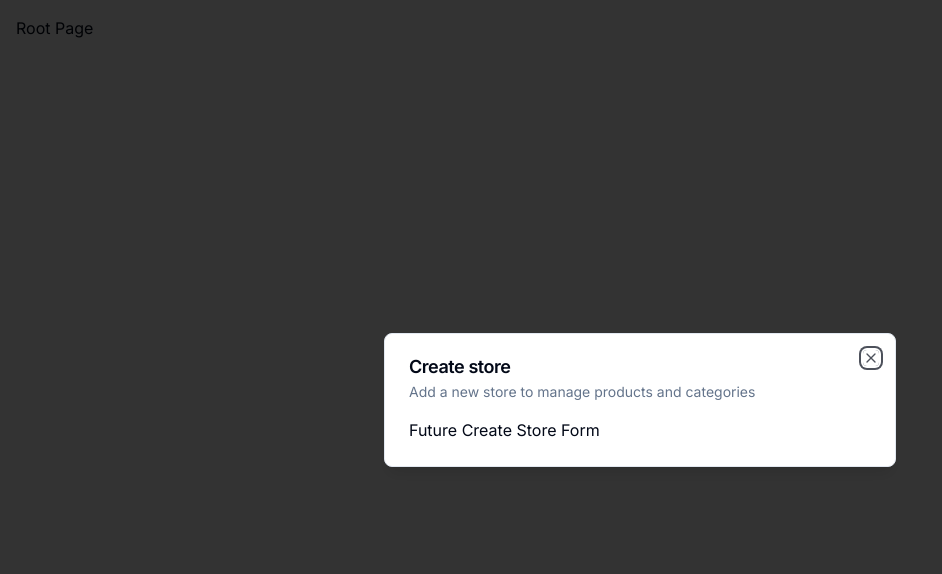
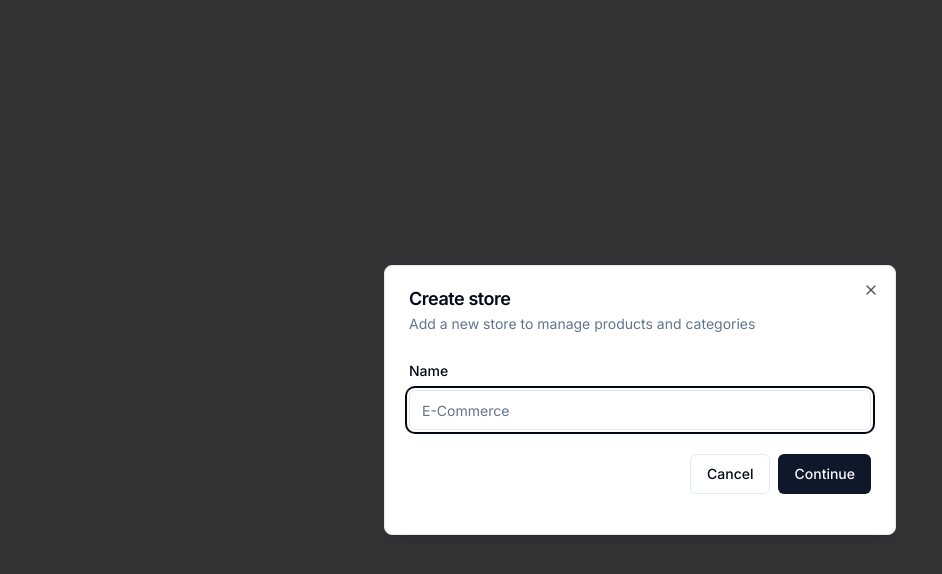
Before and after one commit to SkrNeymar/next-store-admin, a Next.js app: page / in a window 1280 px wide. Shown: the top 574 px of the page, without its empty margins (0-942 px from the left). Built offline with nearby package versions, Linux system fonts and the light colour scheme.

Commit message:
Add form components

```diff
--- a/app/(root)/page.tsx
+++ b/app/(root)/page.tsx
@@ -14,5 +14,5 @@
     }
   }, [isOpen, onOpen])
 
-  return <div className="p-4">Root Page</div>
+  return <div></div>
 }
--- a/components/modals/storeModal.tsx
+++ b/components/modals/storeModal.tsx
@@ -1,10 +1,39 @@
 "use client"
+import * as z from "zod"
+import { useForm } from "react-hook-form"
+import { zodResolver } from "@hookform/resolvers/zod"
 
 import { Modal } from "@/components/ui/modal"
 import { useStoreModal } from "@/hooks/useStoreModal"
+import {
+  Form,
+  FormControl,
+  FormField,
+  FormItem,
+  FormLabel,
+  FormMessage,
+} from "@/components/ui/form"
+import { Input } from "@/components/ui/input"
+import { Button } from "@/components/ui/button"
+
+const formSchema = z.object({
+  name: z.string().min(1),
+})
 
 export const StoreModal = () => {
   const storeModal = useStoreModal()
+
+  const form = useForm<z.infer<typeof formSchema>>({
+    resolver: zodResolver(formSchema),
+    defaultValues: {
+      name: "",
+    },
+  })
+
+  const onSubmit = async (values: z.infer<typeof formSchema>) => {
+    console.log(values)
+    // TODO: Create store
+  }
 
   return (
     <Modal
@@ -13,7 +42,33 @@
       isOpen={storeModal.isOpen}
       onClose={storeModal.onClose}
     >
-      Future Create Store Form
+      <div>
+        <div className="space-y-4 py-2 pb-4">
+          <Form {...form}>
+            <form onSubmit={form.handleSubmit(onSubmit)}>
+              <FormField
+                control={form.control}
+                name="name"
+                render={({ field }) => (
+                  <FormItem>
+                    <FormLabel>Name</FormLabel>
+                    <FormControl>
+                      <Input placeholder="E-Commerce" {...field} />
+                    </FormControl>
+                    <FormMessage />
+                  </FormItem>
+                )}
+              />
+              <div className="pt-6 space-x-2 flex items-center justify-end w-full">
+                <Button variant="outline" onClick={storeModal.onClose}>
+                  Cancel
+                </Button>
+                <Button type="submit">Continue</Button>
+              </div>
+            </form>
+          </Form>
+        </div>
+      </div>
     </Modal>
   )
 }
--- /dev/null
+++ b/components/ui/form.tsx
@@ -0,0 +1,176 @@
+import * as React from "react"
+import * as LabelPrimitive from "@radix-ui/react-label"
+import { Slot } from "@radix-ui/react-slot"
+import {
+  Controller,
+  ControllerProps,
+  FieldPath,
+  FieldValues,
+  FormProvider,
+  useFormContext,
+} from "react-hook-form"
+
+import { cn } from "@/lib/utils"
+import { Label } from "@/components/ui/label"
+
+const Form = FormProvider
+
+type FormFieldContextValue<
+  TFieldValues extends FieldValues = FieldValues,
+  TName extends FieldPath<TFieldValues> = FieldPath<TFieldValues>
+> = {
+  name: TName
+}
+
+const FormFieldContext = React.createContext<FormFieldContextValue>(
+  {} as FormFieldContextValue
+)
+
+const FormField = <
+  TFieldValues extends FieldValues = FieldValues,
+  TName extends FieldPath<TFieldValues> = FieldPath<TFieldValues>
+>({
+  ...props
+}: ControllerProps<TFieldValues, TName>) => {
+  return (
+    <FormFieldContext.Provider value={{ name: props.name }}>
+      <Controller {...props} />
+    </FormFieldContext.Provider>
+  )
+}
+
+const useFormField = () => {
+  const fieldContext = React.useContext(FormFieldContext)
+  const itemContext = React.useContext(FormItemContext)
+  const { getFieldState, formState } = useFormContext()
+
+  const fieldState = getFieldState(fieldContext.name, formState)
+
+  if (!fieldContext) {
+    throw new Error("useFormField should be used within <FormField>")
+  }
+
+  const { id } = itemContext
+
+  return {
+    id,
+    name: fieldContext.name,
+    formItemId: `${id}-form-item`,
+    formDescriptionId: `${id}-form-item-description`,
+    formMessageId: `${id}-form-item-message`,
+    ...fieldState,
+  }
+}
+
+type FormItemContextValue = {
+  id: string
+}
+
+const FormItemContext = React.createContext<FormItemContextValue>(
+  {} as FormItemContextValue
+)
+
+const FormItem = React.forwardRef<
+  HTMLDivElement,
+  React.HTMLAttributes<HTMLDivElement>
+>(({ className, ...props }, ref) => {
+  const id = React.useId()
+
+  return (
+    <FormItemContext.Provider value={{ id }}>
+      <div ref={ref} className={cn("space-y-2", className)} {...props} />
+    </FormItemContext.Provider>
+  )
+})
+FormItem.displayName = "FormItem"
+
+const FormLabel = React.forwardRef<
+  React.ElementRef<typeof LabelPrimitive.Root>,
+  React.ComponentPropsWithoutRef<typeof LabelPrimitive.Root>
+>(({ className, ...props }, ref) => {
+  const { error, formItemId } = useFormField()
+
+  return (
+    <Label
+      ref={ref}
+      className={cn(error && "text-destructive", className)}
+      htmlFor={formItemId}
+      {...props}
+    />
+  )
+})
+FormLabel.displayName = "FormLabel"
+
+const FormControl = React.forwardRef<
+  React.ElementRef<typeof Slot>,
+  React.ComponentPropsWithoutRef<typeof Slot>
+>(({ ...props }, ref) => {
+  const { error, formItemId, formDescriptionId, formMessageId } = useFormField()
+
+  return (
+    <Slot
+      ref={ref}
+      id={formItemId}
+      aria-describedby={
+        !error
+          ? `${formDescriptionId}`
+          : `${formDescriptionId} ${formMessageId}`
+      }
+      aria-invalid={!!error}
+      {...props}
+    />
+  )
+})
+FormControl.displayName = "FormControl"
+
+const FormDescription = React.forwardRef<
+  HTMLParagraphElement,
+  React.HTMLAttributes<HTMLParagraphElement>
+>(({ className, ...props }, ref) => {
+  const { formDescriptionId } = useFormField()
+
+  return (
+    <p
+      ref={ref}
+      id={formDescriptionId}
+      className={cn("text-sm text-muted-foreground", className)}
+      {...props}
+    />
+  )
+})
+FormDescription.displayName = "FormDescription"
+
+const FormMessage = React.forwardRef<
+  HTMLParagraphElement,
+  React.HTMLAttributes<HTMLParagraphElement>
+>(({ className, children, ...props }, ref) => {
+  const { error, formMessageId } = useFormField()
+  const body = error ? String(error?.message) : children
+
+  if (!body) {
+    return null
+  }
+
+  return (
+    <p
+      ref={ref}
+      id={formMessageId}
+      className={cn("text-sm font-medium text-destructive", className)}
+      {...props}
+    >
+      {body}
+    </p>
+  )
+})
+FormMessage.displayName = "FormMessage"
+
+export {
+  useFormField,
+  Form,
+  FormItem,
+  FormLabel,
+  FormControl,
+  FormDescription,
+  FormMessage,
+  FormField,
+}
--- /dev/null
+++ b/components/ui/input.tsx
@@ -0,0 +1,25 @@
+import * as React from "react"
+
+import { cn } from "@/lib/utils"
+
+export interface InputProps
+  extends React.InputHTMLAttributes<HTMLInputElement> {}
+
+const Input = React.forwardRef<HTMLInputElement, InputProps>(
+  ({ className, type, ...props }, ref) => {
+    return (
+      <input
+        type={type}
+        className={cn(
+          "flex h-10 w-full rounded-md border border-input bg-background px-3 py-2 text-sm ring-offset-background file:border-0 file:bg-transparent file:text-sm file:font-medium placeholder:text-muted-foreground focus-visible:outline-none focus-visible:ring-2 focus-visible:ring-ring focus-visible:ring-offset-2 disabled:cursor-not-allowed disabled:opacity-50",
+          className
+        )}
+        ref={ref}
+        {...props}
+      />
+    )
+  }
+)
+Input.displayName = "Input"
+
+export { Input }
--- /dev/null
+++ b/components/ui/label.tsx
@@ -0,0 +1,26 @@
+"use client"
+
+import * as React from "react"
+import * as LabelPrimitive from "@radix-ui/react-label"
+import { cva, type VariantProps } from "class-variance-authority"
+
+import { cn } from "@/lib/utils"
+
+const labelVariants = cva(
+  "text-sm font-medium leading-none peer-disabled:cursor-not-allowed peer-disabled:opacity-70"
+)
+
+const Label = React.forwardRef<
+  React.ElementRef<typeof LabelPrimitive.Root>,
+  React.ComponentPropsWithoutRef<typeof LabelPrimitive.Root> &
+    VariantProps<typeof labelVariants>
+>(({ className, ...props }, ref) => (
+  <LabelPrimitive.Root
+    ref={ref}
+    className={cn(labelVariants(), className)}
+    {...props}
+  />
+))
+Label.displayName = LabelPrimitive.Root.displayName
+
+export { Label }
--- a/package.json
+++ b/package.json
@@ -11,7 +11,7 @@
   },
   "dependencies": {
     "@clerk/nextjs": "^4.21.3",
-    "@hookform/resolvers": "^3.1.1",
+    "@hookform/resolvers": "^3.3.4",
     "@prisma/client": "^4.16.1",
     "@radix-ui/react-avatar": "^1.0.3",
     "@radix-ui/react-checkbox": "^1.0.4",
@@ -43,7 +43,7 @@
     "postcss": "8.4.24",
     "react": "18.2.0",
     "react-dom": "18.2.0",
-    "react-hook-form": "^7.45.0",
+    "react-hook-form": "^7.50.1",
     "react-hot-toast": "^2.4.1",
     "react-spinners": "^0.13.8",
     "recharts": "^2.7.1",
@@ -52,7 +52,7 @@
     "tailwindcss": "3.3.2",
     "tailwindcss-animate": "^1.0.7",
     "typescript": "5.1.3",
-    "zod": "^3.21.4",
+    "zod": "^3.22.4",
     "zustand": "^4.3.8"
   },
   "devDependencies": {
```
Also changed, not shown: 1 other file (tests, documents, lock files or other folders).
